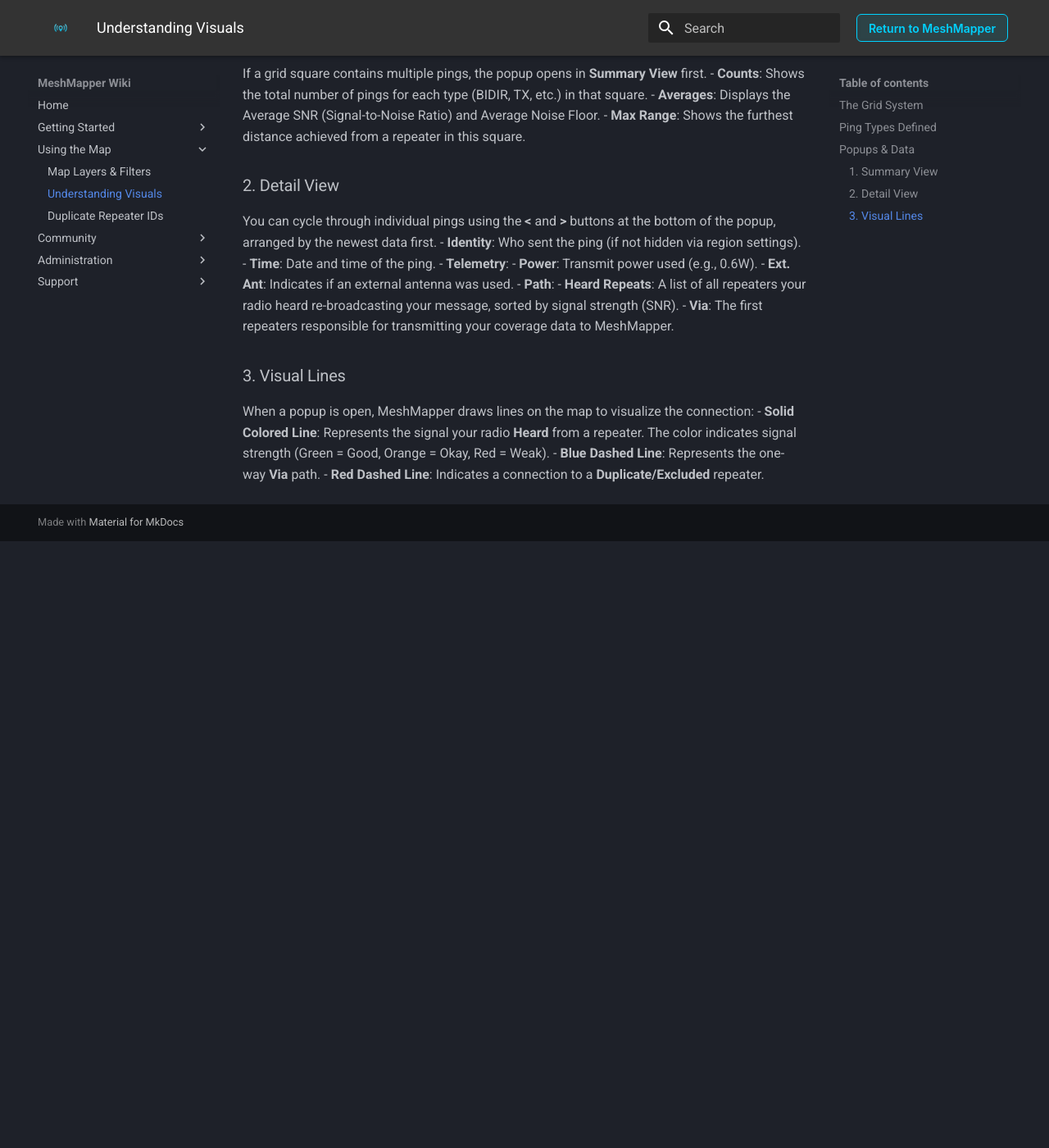
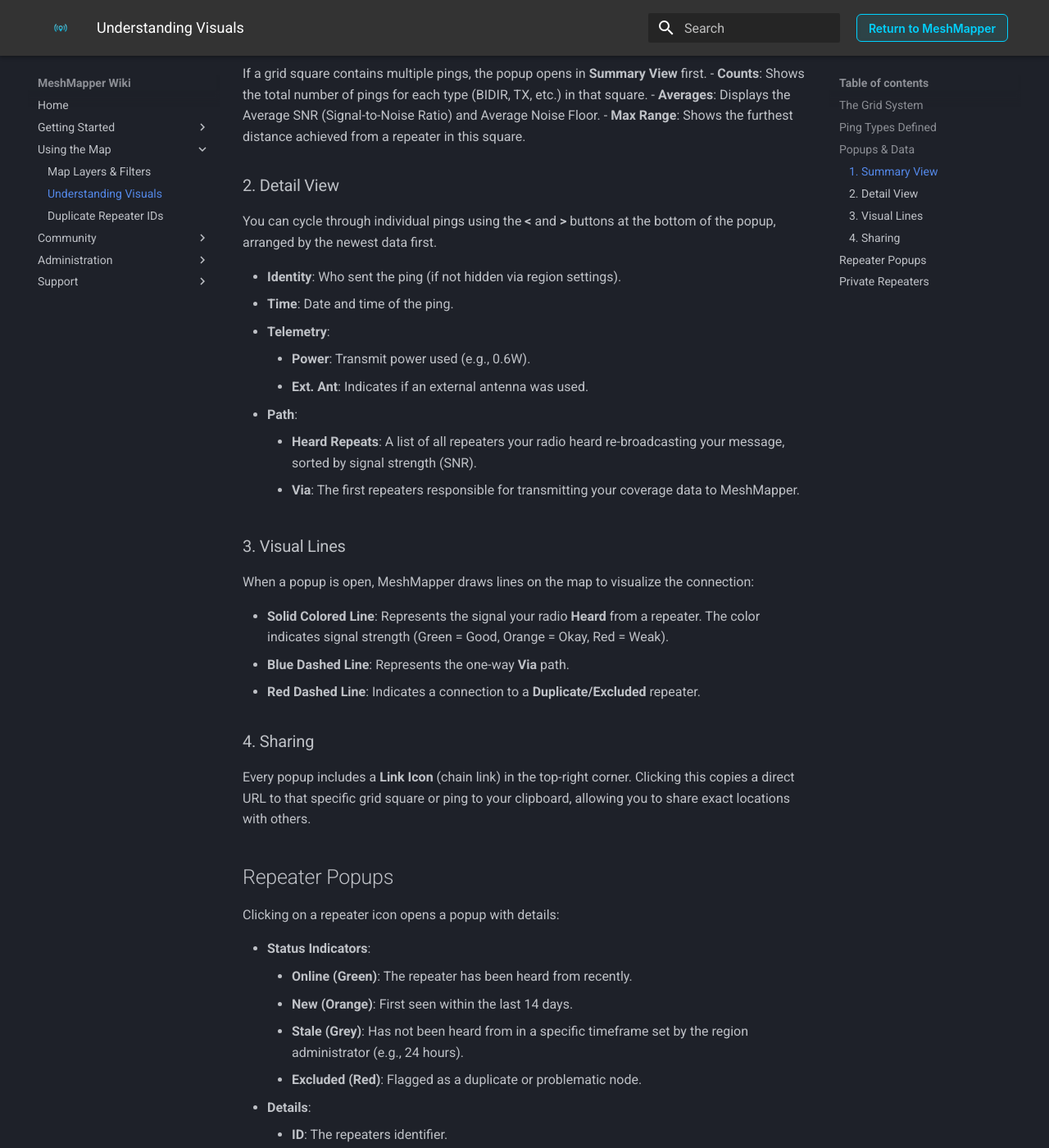
Before and after one commit to MeshMapper/MeshMapper_Wiki, an MkDocs documentation site: the page built from docs/visuals.md, in a window 1280 px wide and 1400 px high, scrolled down 1861 px. Shown: the whole window at 82% size. Built offline with MkDocs 1.6.1 and Material for MkDocs 9.7.7, drawn with Linux system fonts in a browser that asks for light colours; before the commit the page ends 2521 px from its top, so only the background shows below that; some of the changed text lies outside the part shown.

Commit message:
Updates to include recent enhancements

```diff
--- a/docs/visuals.md
+++ b/docs/visuals.md
@@ -51,6 +51,7 @@
 Clicking on a grid square opens a popup with detailed information.
 
 ### 1. Summary View
+
 If a grid square contains multiple pings, the popup opens in **Summary View** first.
   - **Counts**: Shows the total number of pings for each type (BIDIR, TX, etc.) in that square.
   - **Averages**: Displays the Average SNR (Signal-to-Noise Ratio) and Average Noise Floor.
@@ -58,6 +59,7 @@
 
 ### 2. Detail View
 You can cycle through individual pings using the **<** and **>** buttons at the bottom of the popup, arranged by the newest data first.
+
   - **Identity**: Who sent the ping (if not hidden via region settings).
   - **Time**: Date and time of the ping.
   - **Telemetry**:
@@ -69,6 +71,35 @@
 
 ### 3. Visual Lines
 When a popup is open, MeshMapper draws lines on the map to visualize the connection:
+
   - **Solid Colored Line**: Represents the signal your radio **Heard** from a repeater. The color indicates signal strength (Green = Good, Orange = Okay, Red = Weak).
   - **Blue Dashed Line**: Represents the one-way **Via** path.
   - **Red Dashed Line**: Indicates a connection to a **Duplicate/Excluded** repeater.
+
+### 4. Sharing
+
+Every popup includes a **Link Icon** (chain link) in the top-right corner. Clicking this copies a direct URL to that specific grid square or ping to your clipboard, allowing you to share exact locations with others.
+
+## Repeater Popups
+
+Clicking on a repeater icon opens a popup with details:
+
+  - **Status Indicators**:
+    - **Online (Green)**: The repeater has been heard from recently.
+    - **New (Orange)**: First seen within the last 14 days.
+    - **Stale (Grey)**: Has not been heard from in a specific timeframe set by the region administrator (e.g., 24 hours).
+    - **Excluded (Red)**: Flagged as a duplicate or problematic node.
+  - **Details**:
+    - **ID**: The repeaters identifier.
+    - **Last Heard**: The exact time the repeater was last seen by the mesh.
+    - **Max Range**: The furthest distance a user has successfully connected to this repeater from.
+  - **Neighbours**: A list of other repeaters this node has directly communicated with recently.
+  - **Copy Link**: A link icon in the top right allows you to copy a direct URL to this repeater.
+
+## Private Repeaters
+
+If a repeater's name ends with the "no entry" emoji (🚫), it is treated as a **Private Repeater**:
+
+  - **Map**: The repeater's Name, Location, and ID are completely removed from the map.
+  - **Pings**: Coverage data is still kept and displayed on the grid, but the repeater's identity in the popup is masked as `(hidden)`.
+  - **Leaderboards**: The repeater's name is replaced with "(private repeater)", though its statistics are still calculated and ranked.
```
Also changed, not shown: docs/layers.md (+9 -0 lines).
